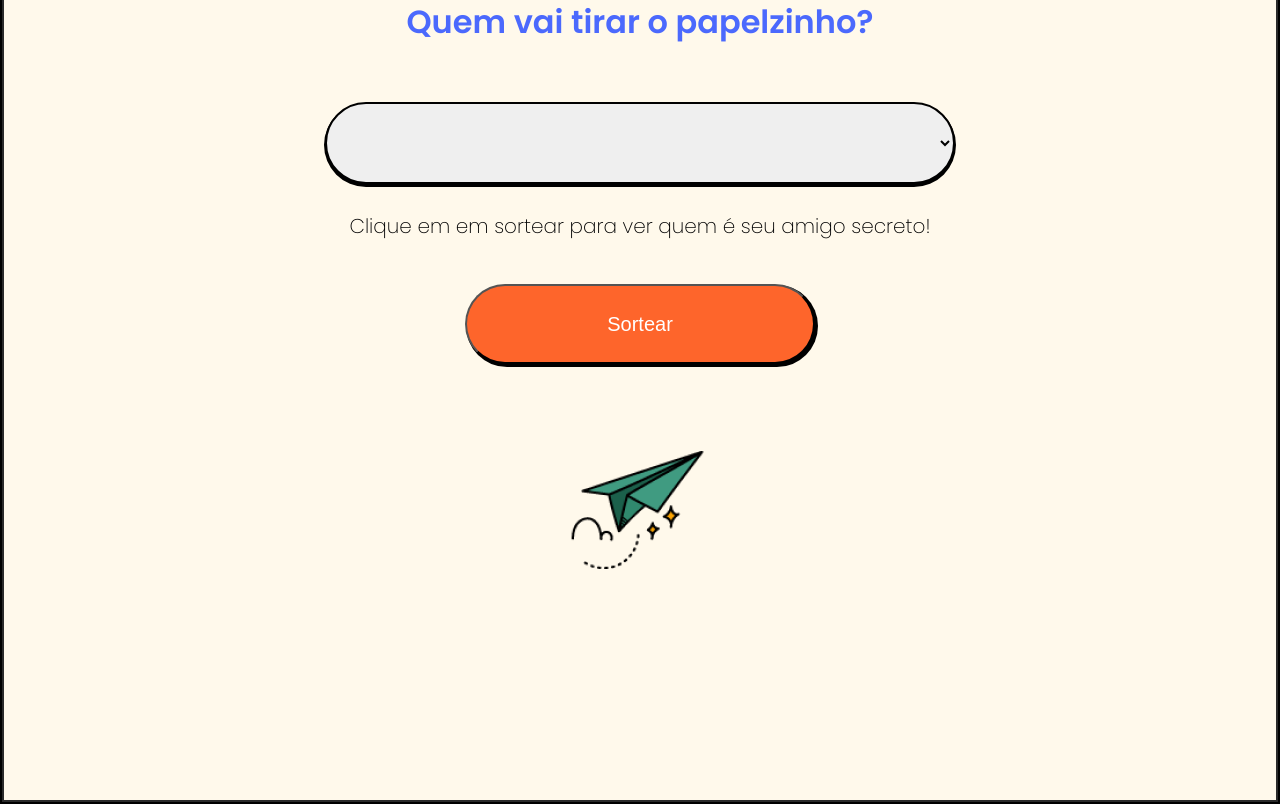
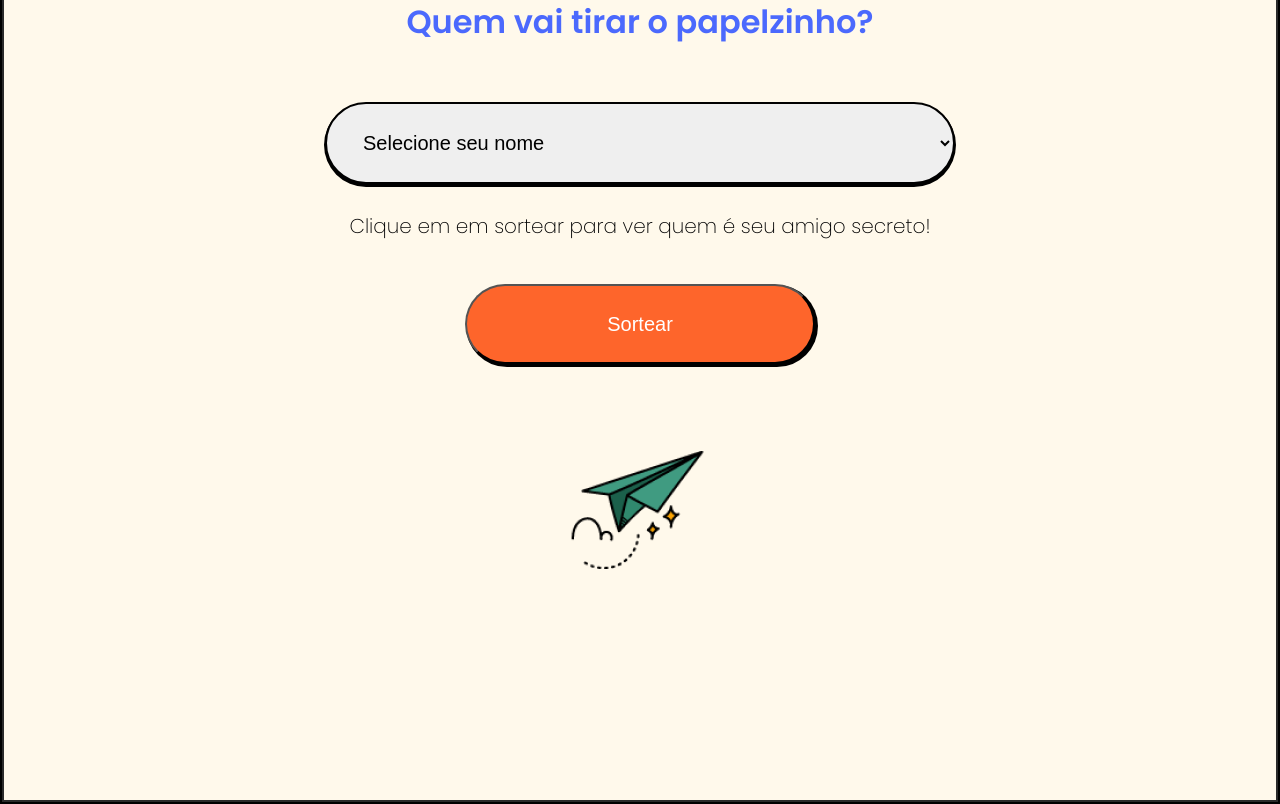
Before and after one commit to FellipeOliveiraBartalini/sorteador-de-amigo-secreto-alura, a React (Create React App) app: page /sorteio in a window 1280 px wide. Built offline with nearby package versions, Linux system fonts and the light colour scheme; the HTML template or start-up script is replaced by a standard one.

Commit message:
--BugFix-- Erro ao inciar o select, nao sorteava

```diff
--- a/src/pages/sorteio/index.tsx
+++ b/src/pages/sorteio/index.tsx
@@ -31,6 +31,9 @@ export default function Sorteio() {
                     value={participanteDaVez}
                     onChange={event => setParticipanteDaVez(event.target.value)}
                 >
+                    <option className={style.form__option}>
+                        Selecione seu nome
+                    </option>
                     {
                         participantes.map(participante => (
                             <option key={participante} className={style.form__option}>
```
Also changed, not shown: 1 other file (tests, documents, lock files or other folders).
